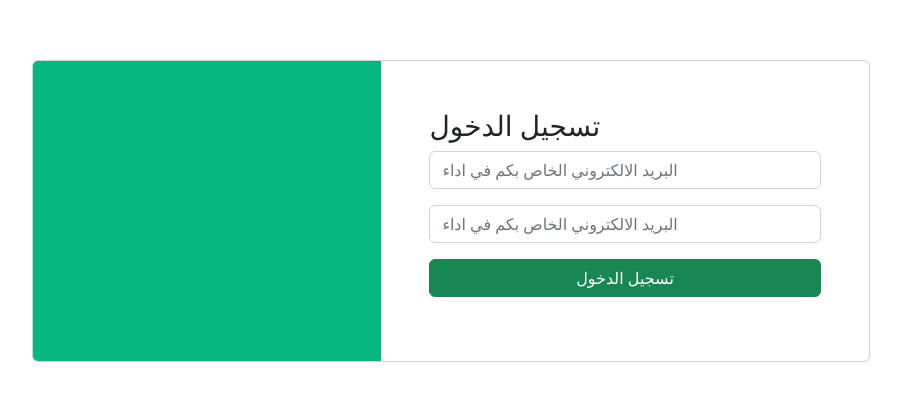
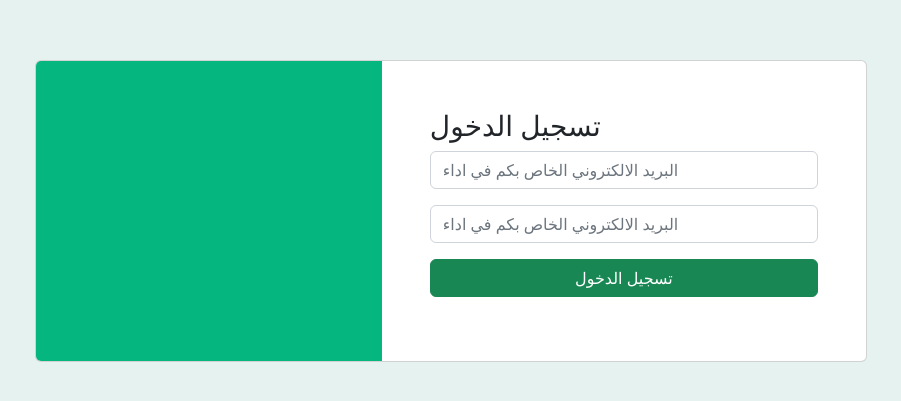
Before and after one commit to hussnainwithss/CMS, a React (Create React App) app: page /login in a window 1280 px wide. Shown: the part 189-590 px from the top of the page, without its empty margins (189-1090 px from the left). Built offline with nearby package versions, Linux system fonts and the light colour scheme.

Commit message:
updated main base container

```diff
--- a/src/layouts/BaseLayout.jsx
+++ b/src/layouts/BaseLayout.jsx
@@ -1,8 +1,10 @@
 import React from "react";
 import { Container } from "react-bootstrap";
 
+import './container.css';
+
 const BaseLayout = ({children}) => (
-    <Container fluid>
+    <Container fluid id='container'>
         {children}
     </Container>
 )
```
